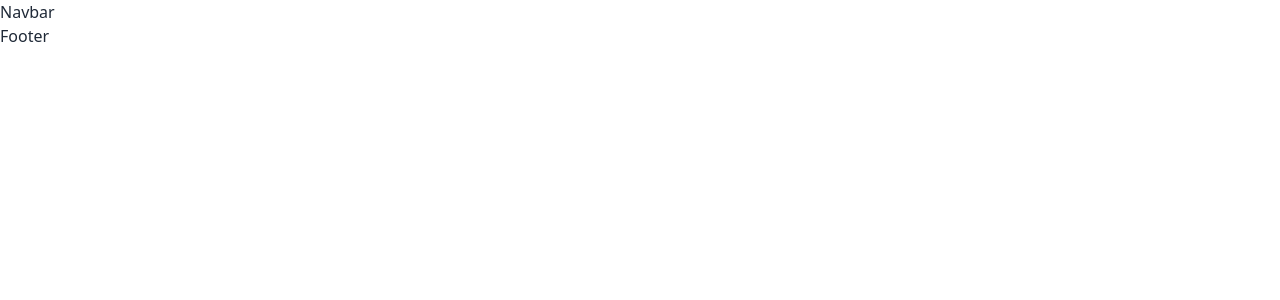
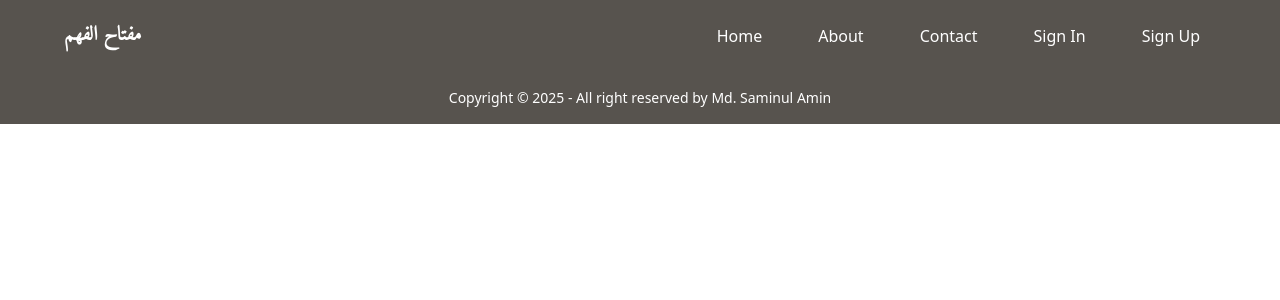
Before and after one commit to saminul-amin/quiz-app, a React (Vite) app: page / in a window 1280 px wide. Shown: the top 300 px of the page. Built offline with nearby package versions, Linux system fonts and the light colour scheme.

Commit message:
navbar, footer, authprovider added

```diff
--- a/package.json
+++ b/package.json
@@ -10,6 +10,9 @@
     "preview": "vite preview"
   },
   "dependencies": {
+    "@fontsource/amiri": "^5.1.1",
+    "firebase": "^11.3.1",
+    "lucide-react": "^0.475.0",
     "react": "^19.0.0",
     "react-dom": "^19.0.0",
     "react-router-dom": "^7.1.5"
--- /dev/null
+++ b/src/firebase/firebase.config.js
@@ -0,0 +1,18 @@
+// Import the functions you need from the SDKs you need
+import { initializeApp } from "firebase/app";
+// TODO: Add SDKs for Firebase products that you want to use
+// https://firebase.google.com/docs/web/setup#available-libraries
+
+// Your web app's Firebase configuration
+const firebaseConfig = {
+  apiKey: import.meta.env.VITE_apiKey,
+  authDomain: import.meta.env.VITE_authDomain,
+  projectId: import.meta.env.VITE_projectId,
+  storageBucket: import.meta.env.VITE_storageBucket,
+  messagingSenderId: import.meta.env.VITE_messagingSenderId,
+  appId: import.meta.env.VITE_appId,
+};
+
+// Initialize Firebase
+const app = initializeApp(firebaseConfig);
+export default app;
--- /dev/null
+++ b/src/providers/AuthProvider.jsx
@@ -0,0 +1,64 @@
+import {
+  createUserWithEmailAndPassword,
+  getAuth,
+  onAuthStateChanged,
+  signInWithEmailAndPassword,
+  signInWithPopup,
+  signOut,
+} from "firebase/auth";
+import app from "../firebase/firebase.config";
+import { createContext, useEffect, useState } from "react";
+import { GoogleAuthProvider } from "firebase/auth/web-extension";
+
+export const AuthContext = createContext(null);
+const googleProvider = new GoogleAuthProvider();
+const auth = getAuth(app);
+
+export default function AuthProvider({ children }) {
+  const [user, setUser] = useState(null);
+  const [loading, setLoading] = useState(true);
+
+  const createUser = (email, password) => {
+    setLoading(true);
+    return createUserWithEmailAndPassword(auth, email, password);
+  };
+
+  const googleSignIn = () => {
+    setLoading(true);
+    return signInWithPopup(auth, googleProvider);
+  };
+
+  const userSignIn = (email, password) => {
+    setLoading(true);
+    return signInWithEmailAndPassword(auth, email, password);
+  };
+
+  const userLogOut = () => {
+    setLoading(true);
+    return signOut(auth);
+  };
+
+  useEffect(() => {
+    const unsubscribe = onAuthStateChanged(auth, (currentUser) => {
+      setUser(currentUser);
+      setLoading(false);
+    });
+
+    return () => {
+      return unsubscribe();
+    };
+  }, []);
+
+  const authInfo = {
+    user,
+    loading,
+    createUser,
+    googleSignIn,
+    userSignIn,
+    userLogOut,
+  };
+
+  return (
+    <AuthContext.Provider value={authInfo}>{children}</AuthContext.Provider>
+  );
+}
--- a/src/shared/Footer.jsx
+++ b/src/shared/Footer.jsx
@@ -1,3 +1,14 @@
 export default function Footer() {
-    return <div>Footer</div>
+  return (
+    <div>
+      <footer className="footer footer-center bg-stone-600 text-white p-4">
+        <aside>
+          <p>
+            Copyright © {new Date().getFullYear()} - All right reserved by Md.
+            Saminul Amin
+          </p>
+        </aside>
+      </footer>
+    </div>
+  );
 }
--- a/src/shared/NavBar.jsx
+++ b/src/shared/NavBar.jsx
@@ -1,3 +1,86 @@
-export default function NavBar() {
-  return <div>Navbar</div>;
-}
+import { useState } from "react";
+import { Link } from "react-router-dom";
+import { Menu, X } from "lucide-react";
+
+import "@fontsource/amiri";
+
+const NavBar = () => {
+  const [isOpen, setIsOpen] = useState(false);
+
+  const links = (
+    <>
+      <li>
+        <Link
+          to="/"
+          className="text-white py-2 px-4 block md:inline-block hover:bg-stone-700 rounded-lg"
+        >
+          Home
+        </Link>
+      </li>
+      <li>
+        <Link
+          to="/about"
+          className="text-white py-2 px-4 block md:inline-block hover:bg-stone-700 rounded-lg"
+        >
+          About
+        </Link>
+      </li>
+      <li>
+        <Link
+          to="/contact"
+          className="text-white py-2 px-4 block md:inline-block hover:bg-stone-700 rounded-lg"
+        >
+          Contact
+        </Link>
+      </li>
+      <li>
+        <Link
+          to="/contact"
+          className="text-white py-2 px-4 block md:inline-block hover:bg-stone-700 rounded-lg"
+        >
+          Sign In
+        </Link>
+      </li>
+      <li>
+        <Link
+          to="/contact"
+          className="text-white py-2 px-4 block md:inline-block hover:bg-stone-700 rounded-lg"
+        >
+          Sign Up
+        </Link>
+      </li>
+    </>
+  );
+
+  return (
+    <nav className="bg-stone-600 p-4 shadow-md">
+      <div className="container mx-auto max-w-6xl flex justify-between items-center">
+        <Link
+          to="/"
+          className="text-white text-xl font-bold"
+          style={{ fontFamily: "Amiri, serif" }}
+        >
+          مفتاح الفهم
+        </Link>
+        <div className="md:hidden">
+          <button onClick={() => setIsOpen(!isOpen)}>
+            {isOpen ? (
+              <X className="text-white w-6 h-6" />
+            ) : (
+              <Menu className="text-white w-6 h-6" />
+            )}
+          </button>
+        </div>
+        <ul
+          className={`md:flex md:space-x-6 absolute md:relative top-16 md:top-0 left-0 w-full md:w-auto bg-stone-600 md:bg-transparent md:flex-row flex-col items-center md:items-center transition-all duration-300 ease-in-out ${
+            isOpen ? "block" : "hidden"
+          }`}
+        >
+          {links}
+        </ul>
+      </div>
+    </nav>
+  );
+};
+
+export default NavBar;
```
Also changed, not shown: 1 other file (tests, documents, lock files or other folders).
